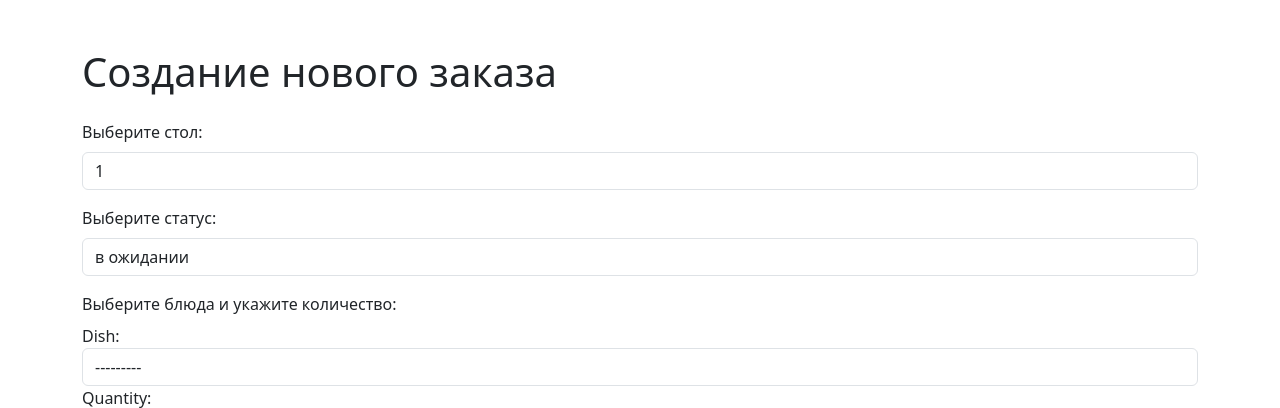
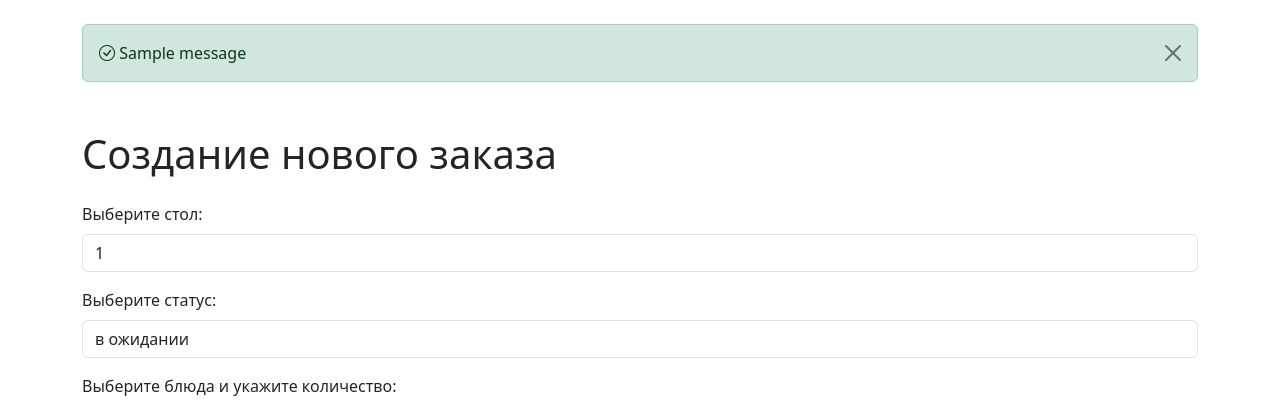
Before and after one commit to ChernyshevZahar/CafeTerminal, a Django app: page /create/ in a window 1280 px wide. Shown: the top 408 px of the page. Run offline with Django 5.2, Linux system fonts and the light colour scheme; data comes from the database, SQL or seed files in the repository; one stand-in notice (Sample message) is shown.

Commit message:
добавил обработку ошибок на фильтр заказов, добавил вывод в шаблон ошибок

```diff
--- a/CafeTRM/CafeTRM/settings.py
+++ b/CafeTRM/CafeTRM/settings.py
@@ -49,6 +49,7 @@ MIDDLEWARE = [
     'django.contrib.auth.middleware.AuthenticationMiddleware',
     'django.contrib.messages.middleware.MessageMiddleware',
     'django.middleware.clickjacking.XFrameOptionsMiddleware',
+
 ]
 
 ROOT_URLCONF = 'CafeTRM.urls'
--- a/CafeTRM/terminal/templates/terminal/base.html
+++ b/CafeTRM/terminal/templates/terminal/base.html
@@ -7,6 +7,7 @@
     <meta http-equiv="X-UA-Compatible" content="ie=edge">
     <!-- Bootstrap CSS -->
     <link href="https://cdn.jsdelivr.net/npm/bootstrap@5.3.0/dist/css/bootstrap.min.css" rel="stylesheet">
+    <link href="https://cdn.jsdelivr.net/npm/bootstrap-icons@1.8.1/font/bootstrap-icons.css" rel="stylesheet">
     <!-- Bootstrap JS (optional, если нужны интерактивные компоненты) -->
     <script src="https://cdn.jsdelivr.net/npm/bootstrap@5.3.0/dist/js/bootstrap.bundle.min.js"></script>
     <script src="https://code.jquery.com/jquery-3.6.0.min.js"></script>
@@ -14,6 +15,24 @@
     {% endblock%}
 </head>
 <body>
+   <!-- Блок для отображения сообщений -->
+   <div class="container mt-4">
+       {% if messages %}
+           {% for message in messages %}
+               <div class="alert {% if message.tags %}alert-{{ message.tags }}{% else %}alert-warning{% endif %} alert-dismissible fade show" role="alert">
+                   <i class="bi
+                       {% if message.tags == 'success' %}bi-check-circle{% endif %}
+                       {% if message.tags == 'error' or message.tags == 'danger' %}bi-exclamation-circle{% endif %}
+                       {% if message.tags == 'warning' %}bi-exclamation-triangle{% endif %}
+                       {% if message.tags == 'info' %}bi-info-circle{% endif %}
+                   "></i>
+                   {{ message }}
+                   <button type="button" class="btn-close" data-bs-dismiss="alert" aria-label="Close"></button>
+               </div>
+           {% endfor %}
+       {% endif %}
+   </div>
+
     {% block body %}
 
     {% endblock%}
--- a/CafeTRM/terminal/views.py
+++ b/CafeTRM/terminal/views.py
@@ -8,6 +8,7 @@ from django.utils import timezone
 from decimal import Decimal
 
 from django.db.models import Q
+from django.contrib import messages
 
 class OrderCreateView(CreateView):
     """
@@ -132,7 +133,7 @@ class OrderListView(ListView):
                 order_id = int(order_id)
                 filters &= Q(num=order_id)
             except ValueError:
-                pass
+                messages.warning(self.request, "Номер заказа должен быть числом.")
 
         # Фильтрация по столу
         if table_id:
@@ -140,7 +141,7 @@ class OrderListView(ListView):
                 table_id = int(table_id)
                 filters &= Q(table_id=table_id)
             except ValueError:
-                pass
+                messages.warning(self.request, "Нет такого стола")
 
         # Фильтрация по статусу
         if status_id:
@@ -148,7 +149,7 @@ class OrderListView(ListView):
                 status_id = int(status_id)
                 filters &= Q(status_id=status_id)
             except ValueError:
-                pass
+                messages.warning(self.request, "Нет такого статуса")
 
 
         queryset = queryset.filter(filters)
```
